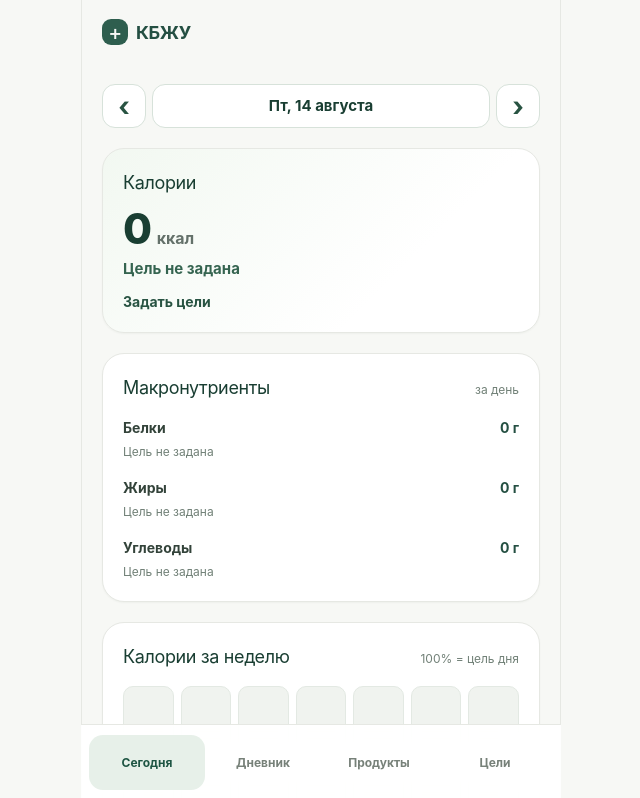
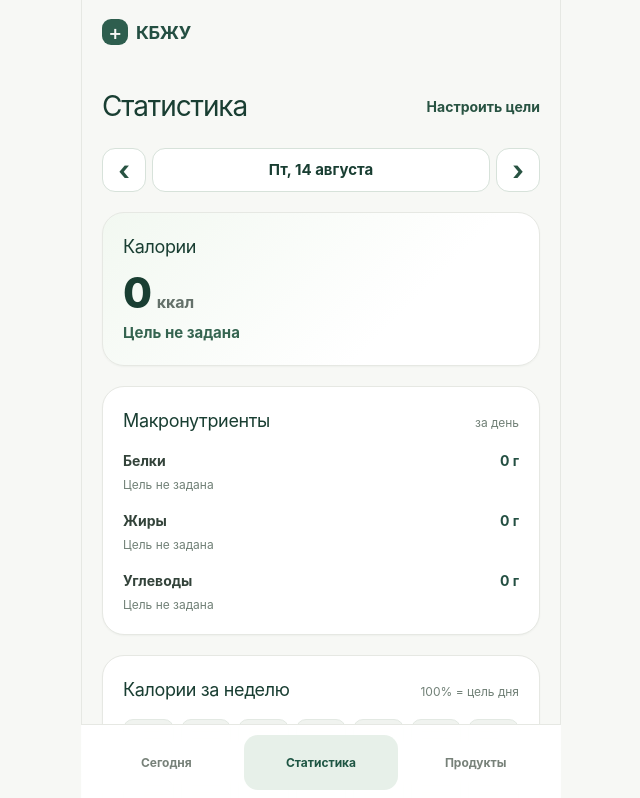
Before and after one commit to lafisteri/CaloriesTracker, a React (Vite) app: page /dashboard in a window 1280 px wide. Before the commit this address led to /today. Shown: the top 798 px of the page, without its empty margins (319-959 px from the left). Built offline with nearby package versions, Linux system fonts and the light colour scheme.

Commit message:
Refine app navigation and update product spec

```diff
--- a/src/app/router/app-router.tsx
+++ b/src/app/router/app-router.tsx
@@ -36,8 +36,9 @@ export function AppRouter() {
     <BrowserRouter>
       <Routes>
         <Route element={<AppLayout />}>
-          <Route index element={<Navigate replace to="/today" />} />
-          <Route path="today" element={<TodayPage />} />
+          <Route index element={<Navigate replace to="/diary" />} />
+          <Route path="today" element={<Navigate replace to="/dashboard" />} />
+          <Route path="dashboard" element={<TodayPage />} />
           <Route path="diary" element={<DiaryPage />} />
           <Route path="diary/:date/:mealType/add" element={<Suspense fallback={<p className="status-message">Загрузка…</p>}><FoodSelectionPage /></Suspense>} />
           <Route path="diary/:date/:mealType/add/scan" element={<Suspense fallback={<p className="status-message">Загрузка…</p>}><BarcodeScannerPage /></Suspense>} />
@@ -53,7 +54,7 @@ export function AppRouter() {
           <Route path="recipes/:recipeId" element={<Suspense fallback={<p className="status-message">Загрузка…</p>}><RecipeDetailsPage /></Suspense>} />
           <Route path="recipes/:recipeId/edit" element={<Suspense fallback={<p className="status-message">Загрузка…</p>}><RecipeFormPage /></Suspense>} />
           <Route path="goals" element={<GoalsPage />} />
-          <Route path="*" element={<Navigate replace to="/today" />} />
+          <Route path="*" element={<Navigate replace to="/diary" />} />
         </Route>
       </Routes>
     </BrowserRouter>
--- a/src/app/router/navigation-items.ts
+++ b/src/app/router/navigation-items.ts
@@ -4,8 +4,7 @@ export interface BottomNavigationItem {
 }
 
 export const bottomNavigationItems: readonly BottomNavigationItem[] = [
-  { label: 'Сегодня', to: '/today' },
-  { label: 'Дневник', to: '/diary' },
+  { label: 'Сегодня', to: '/diary' },
+  { label: 'Статистика', to: '/dashboard' },
   { label: 'Продукты', to: '/products' },
-  { label: 'Цели', to: '/goals' },
 ]
--- a/src/app/styles.css
+++ b/src/app/styles.css
@@ -92,7 +92,7 @@ a {
   bottom: 0;
   left: 0;
   display: grid;
-  grid-template-columns: repeat(4, 1fr);
+  grid-template-columns: repeat(3, 1fr);
   width: min(100%, 480px);
   height: calc(76px + env(safe-area-inset-bottom));
   margin-inline: auto;
@@ -116,6 +116,32 @@ a {
 .bottom-navigation__item--active {
   color: #1e5543;
   background: #e7f0e9;
+}
+
+.dashboard-page__header {
+  display: flex;
+  gap: 16px;
+  align-items: center;
+  justify-content: space-between;
+}
+
+.dashboard-page__header h1 {
+  margin: 0;
+  color: #193e32;
+  font-size: 28px;
+  line-height: 1.1;
+  letter-spacing: -0.04em;
+}
+
+.dashboard-page__goals-link {
+  display: inline-flex;
+  min-height: 44px;
+  align-items: center;
+  color: #285342;
+  font-size: 14px;
+  font-weight: 720;
+  text-align: right;
+  text-decoration: none;
 }
 
 .sr-only {
@@ -1433,6 +1459,11 @@ a {
 }
 
 @media (max-width: 390px) {
+  .dashboard-page__header {
+    align-items: flex-start;
+    flex-wrap: wrap;
+  }
+
   .page-heading,
   .section-heading,
   .diary-selection-sections__heading {
@@ -1616,15 +1647,6 @@ a {
   font-weight: 700;
 }
 
-.dashboard-card__link {
-  width: fit-content;
-  margin-top: 2px;
-  color: #285342;
-  font-size: 14px;
-  font-weight: 720;
-  text-decoration: none;
-}
-
 .dashboard-macros dl {
   display: grid;
   gap: 16px;
--- a/src/features/dashboard/dashboard-cards.tsx
+++ b/src/features/dashboard/dashboard-cards.tsx
@@ -1,5 +1,3 @@
-import { Link } from 'react-router-dom'
-
 import type { DayStats, WeekStats } from '@/application/statistics/statistics-service'
 
 import {
@@ -32,7 +30,6 @@ export function CaloriesCard({ stats }: { stats: DayStats }) {
         {formatDashboardNumber(stats.calories)}{hasGoal ? ` / ${formatDashboardNumber(target)}` : ''} <span>ккал</span>
       </p>
       <p className="dashboard-calories__status">{formatCalorieGoalStatus(stats.calories, target)}</p>
-      {stats.goal === undefined ? <Link className="dashboard-card__link" to="/goals" state={{ effectiveFrom: stats.date }}>Задать цели</Link> : null}
     </section>
   )
 }
--- a/src/features/dashboard/today-page.tsx
+++ b/src/features/dashboard/today-page.tsx
@@ -1,4 +1,5 @@
 import { useCallback, useEffect, useRef, useState } from 'react'
+import { Link } from 'react-router-dom'
 
 import type { DayStats, WeekStats } from '@/application/statistics/statistics-service'
 import { applicationServices } from '@/app/providers/application-services'
@@ -47,7 +48,10 @@ export function TodayPage() {
 
   return (
     <section className="dashboard-page" aria-labelledby="dashboard-title">
-      <h1 id="dashboard-title" className="sr-only">Сводка питания</h1>
+      <header className="dashboard-page__header">
+        <h1 id="dashboard-title">Статистика</h1>
+        <Link className="dashboard-page__goals-link" to="/goals" state={{ effectiveFrom: date }}>Настроить цели</Link>
+      </header>
       <DiaryDateNavigation
         date={date}
         onChange={setDate}
--- a/tsconfig.app.json
+++ b/tsconfig.app.json
@@ -14,9 +14,8 @@
     "noFallthroughCasesInSwitch": true,
     "module": "ESNext",
     "moduleResolution": "Bundler",
-    "baseUrl": ".",
     "paths": {
-      "@/*": ["src/*"]
+      "@/*": ["./src/*"]
     },
     "allowImportingTsExtensions": false,
     "verbatimModuleSyntax": true,
```
Also changed, not shown: 1 other file (tests, documents, lock files or other folders).
